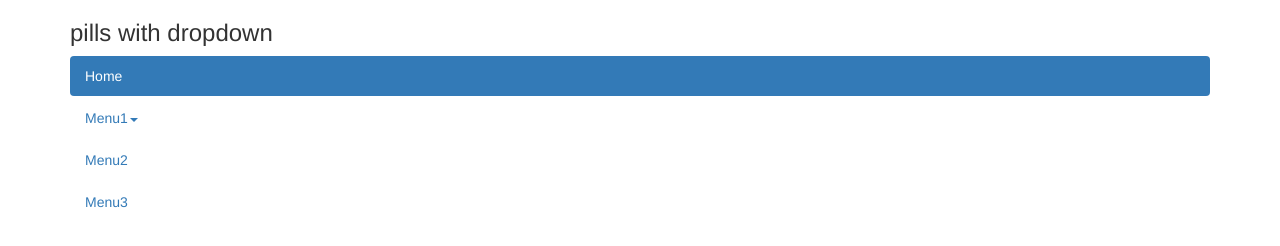
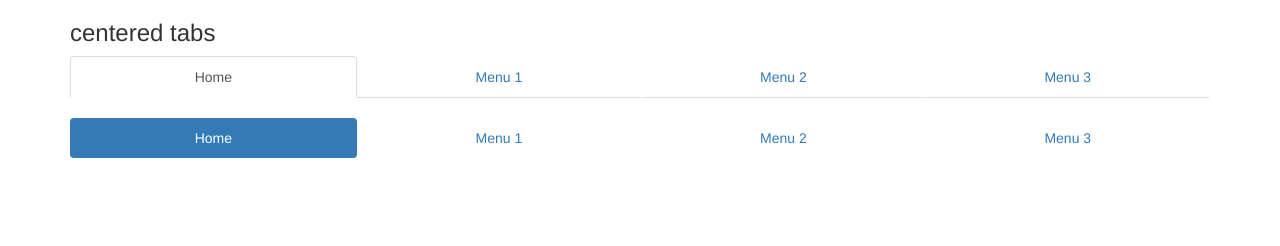
Before and after one commit to gayathrimh/Bootstrap, a plain HTML site: page 6.html in a window 1280 px wide. Drawn offline with nearby package versions, Linux system fonts and the light colour scheme.

Commit message:
adding nav buttons

```diff
--- a/6.html
+++ b/6.html
@@ -186,6 +186,7 @@
         <div class="clearfix visible-lg"></div>
       </div>
       -->
+      <!--
       <h3>pills with dropdown</h3>
       <ul class="nav nav-pills nav-stacked">
         <li class="active"><a href="#">Home</a></li>
@@ -201,6 +202,22 @@
         <li><a href="#">Menu2</a></li>
         <li><a href="#">Menu3</a></li>
       </ul>
+      -->
+      <h3>centered tabs</h3>
+      <ul class="nav nav-tabs nav-justified">
+
+    <li class="active"><a href="#">Home</a></li>
+    <li><a href="#">Menu 1</a></li>
+    <li><a href="#">Menu 2</a></li>
+    <li><a href="#">Menu 3</a></li>
+      </ul>
+      <br>
+      <ul class="nav nav-pills nav-justified">
+    <li class="active"><a href="#">Home</a></li>
+    <li><a href="#">Menu 1</a></li>
+    <li><a href="#">Menu 2</a></li>
+    <li><a href="#">Menu 3</a></li>
+  </ul>
     </div>
 </body>
 </html>
```
